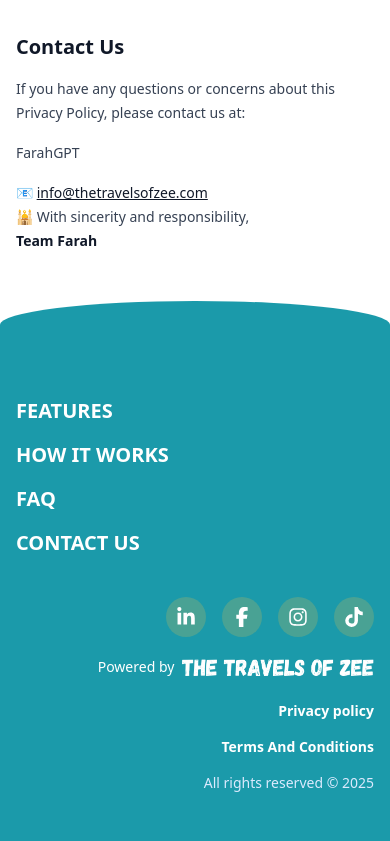
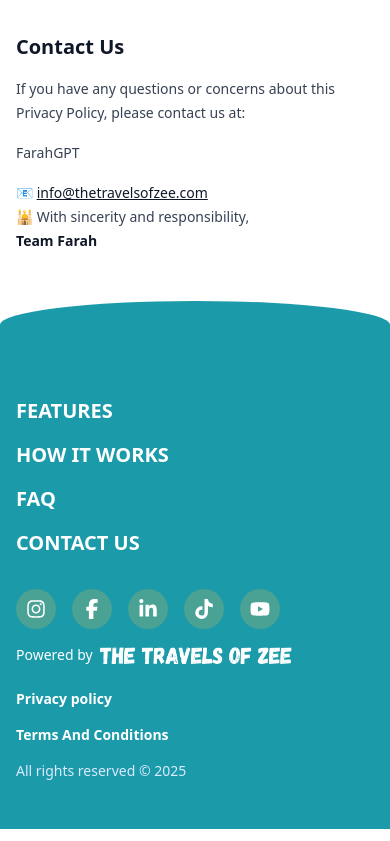
Before and after one commit to The-Travels-of-Zee/farahgpt-landing-page, a Next.js app: page /privacy-policy in a window 390 px wide. Shown: the part 3083-3924 px from the top of the page. Built offline with nearby package versions, Linux system fonts and the light colour scheme.

Commit message:
feat: update Footer component to use dynamic social media links and improve mobile layout

```diff
--- a/components/Footer.js
+++ b/components/Footer.js
@@ -35,58 +35,30 @@ function Footer() {
             ))}
           </div>
 
-          {/* Right - Socials + Powered By */}
+          {/* Right - Socials + Powered By (Desktop only) */}
           <div className="hidden md:flex flex-col mx-auto md:mx-0 items-end gap-2 mt-8 md:mt-0">
-            <div className="flex gap-4">
+            <motion.div
+              initial="hidden"
+              whileInView="visible"
+              viewport={{ once: true, amount: 0.4 }}
+              className="flex gap-4"
+            >
+              {footer.socials?.map(({ icon: Icon, link }, index) => (
                 <motion.a
+                  key={index}
                   variants={{
-                  hidden: { opacity: 0, x: "-100%" },
-                  visible: { opacity: 1, x: 0 },
+                    hidden: { opacity: 0, y: 10 },
+                    visible: { opacity: 1, y: 0 },
                   }}
-                transition={{ delay: 0.75 }}
-                className="w-10 h-10 mb-3 bg-accent/20 hover:bg-blue-500 rounded-full flex items-center justify-center ease-in-out duration-200"
+                  transition={{ delay: index * 0.15, duration: 0.3, ease: "easeOut" }}
+                  className="w-10 h-10 bg-accent/20 hover:bg-accent rounded-full flex items-center justify-center ease-in-out duration-200"
                   target="_blank"
-                href={footer.socials.linkedin}
+                  href={link}
                 >
-                <FaLinkedinIn className="size-5 text-white" />
+                  <Icon className="size-5 text-white" />
                 </motion.a>
-              <motion.a
-                variants={{
-                  hidden: { opacity: 0, x: "-100%" },
-                  visible: { opacity: 1, x: 0 },
-                }}
-                transition={{ delay: 0.75 }}
-                className="w-10 h-10 mb-3 bg-accent/20 hover:bg-blue-500 rounded-full flex items-center justify-center ease-in-out duration-200"
-                target="_blank"
-                href={footer.socials.facebook}
-              >
-                <FaFacebookF className="size-5 text-white" />
-              </motion.a>
-              <motion.a
-                variants={{
-                  hidden: { opacity: 0, x: "-100%" },
-                  visible: { opacity: 1, x: 0 },
-                }}
-                transition={{ delay: 0.75 }}
-                className="w-10 h-10 mb-3 bg-accent/20 hover:bg-red-500 rounded-full flex items-center justify-center ease-in-out duration-200"
-                target="_blank"
-                href={footer.socials.instagram}
-              >
-                <FaInstagram className="size-5 text-white" />
-              </motion.a>
-              <motion.a
-                variants={{
-                  hidden: { opacity: 0, x: "-100%" },
-                  visible: { opacity: 1, x: 0 },
-                }}
-                transition={{ delay: 0.75 }}
-                className="w-10 h-10 mb-3 bg-accent/20 hover:bg-red-500 rounded-full flex items-center justify-center ease-in-out duration-200"
-                target="_blank"
-                href={footer.socials.tiktok}
-              >
-                <FaTiktok className="size-5 text-white" />
-              </motion.a>
-            </div>
+              ))}
+            </motion.div>
             {footer.poweredBy && (
               <Link href={footer.poweredBy.link} target="_blank" rel="noopener noreferrer">
                 <motion.div
@@ -109,60 +81,33 @@ function Footer() {
           </div>
         </div>
 
-        {/* Bottom Section: Right-aligned Legal */}
-        <div className="flex justify-end w-full">
-          <div className="flex flex-col md:flex-row gap-4 items-end md:items-center text-sm text-white">
-            <div className="flex flex-col my-2 gap-2 items-end md:hidden">
-              <div className="flex gap-4">
+        {/* Bottom Section: Mobile Socials + Powered + Legal */}
+        <div className="flex flex-col md:flex-row justify-between w-full text-white gap-6">
+          {/* Mobile Social Icons and Powered By */}
+          <div className="flex flex-col gap-4 items-start md:hidden w-full">
+            <motion.div
+              initial="hidden"
+              whileInView="visible"
+              viewport={{ once: true, amount: 0.4 }}
+              className="flex gap-4"
+            >
+              {footer.socials?.map(({ icon: Icon, link }, index) => (
                 <motion.a
+                  key={index}
                   variants={{
-                    hidden: { opacity: 0, x: "-100%" },
-                    visible: { opacity: 1, x: 0 },
+                    hidden: { opacity: 0, y: 10 },
+                    visible: { opacity: 1, y: 0 },
                   }}
-                  transition={{ delay: 0.75 }}
-                  className="w-10 h-10 mb-3 bg-accent/20 hover:bg-blue-500 rounded-full flex items-center justify-center ease-in-out duration-200"
+                  transition={{ delay: index * 0.15, duration: 0.3, ease: "easeOut" }}
+                  className="w-10 h-10 bg-accent/20 hover:bg-accent rounded-full flex items-center justify-center ease-in-out duration-200"
                   target="_blank"
-                  href={footer.socials.linkedin}
+                  href={link}
                 >
-                  <FaLinkedinIn className="size-5 text-white" />
+                  <Icon className="size-5 text-white" />
                 </motion.a>
-                <motion.a
-                  variants={{
-                    hidden: { opacity: 0, x: "-100%" },
-                    visible: { opacity: 1, x: 0 },
-                  }}
-                  transition={{ delay: 0.75 }}
-                  className="w-10 h-10 mb-3 bg-accent/20 hover:bg-blue-500 rounded-full flex items-center justify-center ease-in-out duration-200"
-                  target="_blank"
-                  href={footer.socials.facebook}
-                >
-                  <FaFacebookF className="size-5 text-white" />
-                </motion.a>
-                <motion.a
-                  variants={{
-                    hidden: { opacity: 0, x: "-100%" },
-                    visible: { opacity: 1, x: 0 },
-                  }}
-                  transition={{ delay: 0.75 }}
-                  className="w-10 h-10 mb-3 bg-accent/20 hover:bg-red-500 rounded-full flex items-center justify-center ease-in-out duration-200"
-                  target="_blank"
-                  href={footer.socials.instagram}
-                >
-                  <FaInstagram className="size-5 text-white" />
-                </motion.a>
-                <motion.a
-                  variants={{
-                    hidden: { opacity: 0, x: "-100%" },
-                    visible: { opacity: 1, x: 0 },
-                  }}
-                  transition={{ delay: 0.75 }}
-                  className="w-10 h-10 mb-3 bg-accent/20 hover:bg-red-500 rounded-full flex items-center justify-center ease-in-out duration-200"
-                  target="_blank"
-                  href={footer.socials.tiktok}
-                >
-                  <FaTiktok className="size-5 text-white" />
-                </motion.a>
-              </div>
+              ))}
+            </motion.div>
+
             {footer.poweredBy && (
               <Link href={footer.poweredBy.link} target="_blank" rel="noopener noreferrer">
                 <motion.div
@@ -183,6 +128,9 @@ function Footer() {
               </Link>
             )}
           </div>
+
+          {/* Legal Links */}
+          <div className="flex flex-col md:flex-row gap-4 items-start md:items-center text-sm text-white w-full md:justify-end">
             {footer.legalLinks.privacyPolicy && (
               <motion.a
                 variants={{
--- a/constants/index.js
+++ b/constants/index.js
@@ -164,6 +164,7 @@ export const faq = {
   ],
 };
 
+import { FaFacebookF, FaInstagram, FaLinkedinIn, FaTiktok, FaYoutube } from "react-icons/fa6";
 export const footer = {
   id: "footer",
   legalLinks: {
@@ -175,14 +176,19 @@ export const footer = {
     title: "The Travels of Zee",
     link: "https://business.thetravelsofzee.com/",
   },
-  socials: {
-    instagram: "https://www.instagram.com/farahgpt?igsh=cjkyMnZhZnIyM2tz&utm_source=qr",
-    facebook: "https://www.facebook.com/share/1EejMRmzs4/?mibextid=wwXIfr",
-    twitter: "https://x.com/google",
-    upwork: "https://www.upwork.com/agencies/1900660843112486960/",
-    linkedin: "https://www.linkedin.com/company/farahgpt/",
-    tiktok: "https://www.tiktok.com/@farahgpt?_t=ZS-8yDjWFcjHXw&_r=1",
-  },
+  socials: [
+    {
+      platform: "Instagram",
+      icon: FaInstagram,
+      link: "https://www.instagram.com/farahgpt?igsh=cjkyMnZhZnIyM2tz&utm_source=qr",
+    },
+    { platform: "Facebook", icon: FaFacebookF, link: "https://www.facebook.com/share/1EejMRmzs4/?mibextid=wwXIfr" },
+    // { platform: "Twitter", icon: FaTwitter, link: "https://x.com/farahgpt" },
+    // { icon: FaUpwork, platform: "Upwork", link: "https://www.upwork.com/agencies/1900660843112486960/" },
+    { platform: "LinkedIn", icon: FaLinkedinIn, link: "https://www.linkedin.com/company/farahgpt/" },
+    { platform: "TikTok", icon: FaTiktok, link: "https://www.tiktok.com/@farahgpt?_t=ZS-8yDjWFcjHXw&_r=1" },
+    { platform: "YouTube", icon: FaYoutube, link: "https://www.youtube.com/@farahgpt" },
+  ],
   links: [
     { href: "/#features", title: "Features" },
     { href: "/#how-it-works", title: "How it works" },
```
Lines whose indentation alone changed are shown as unchanged.
